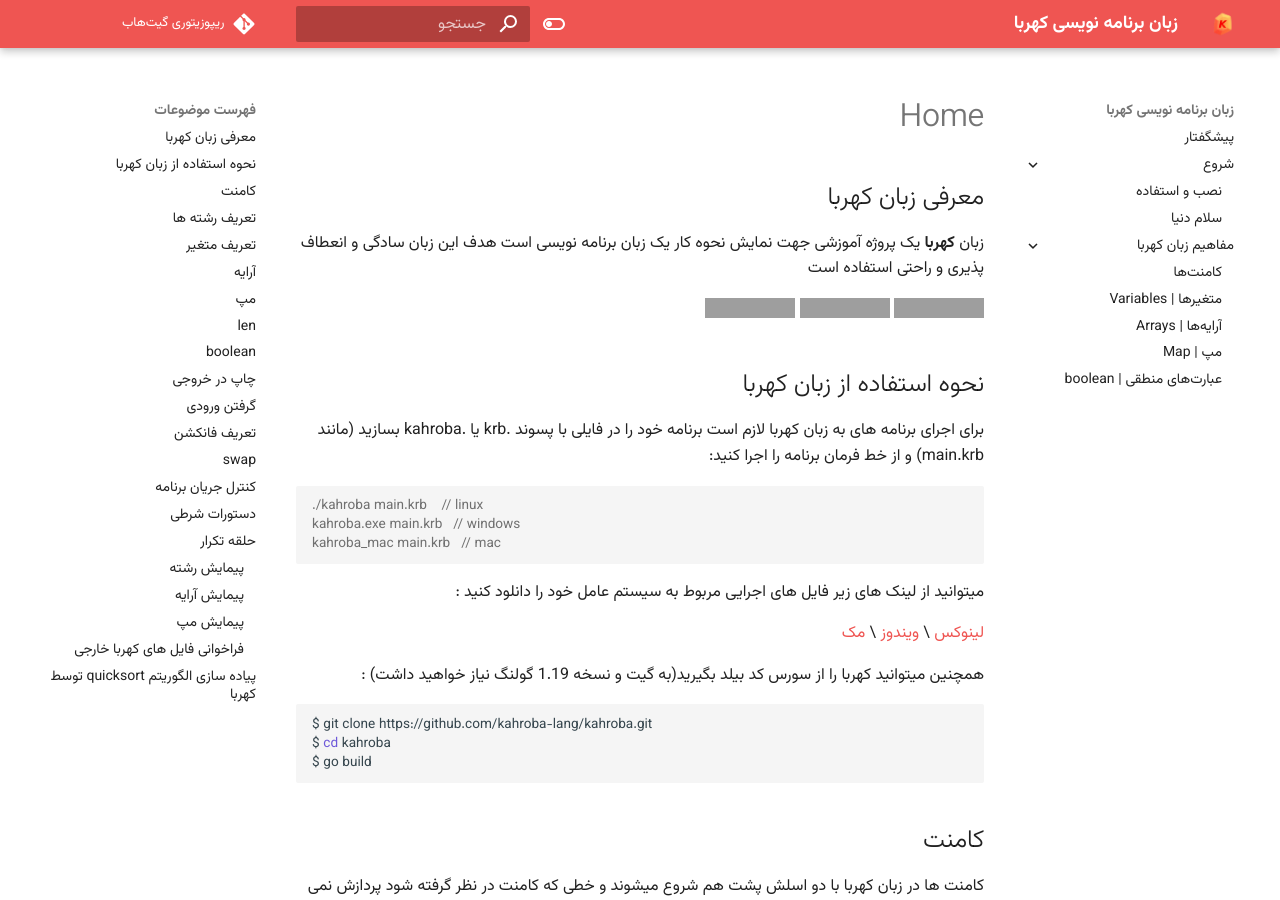
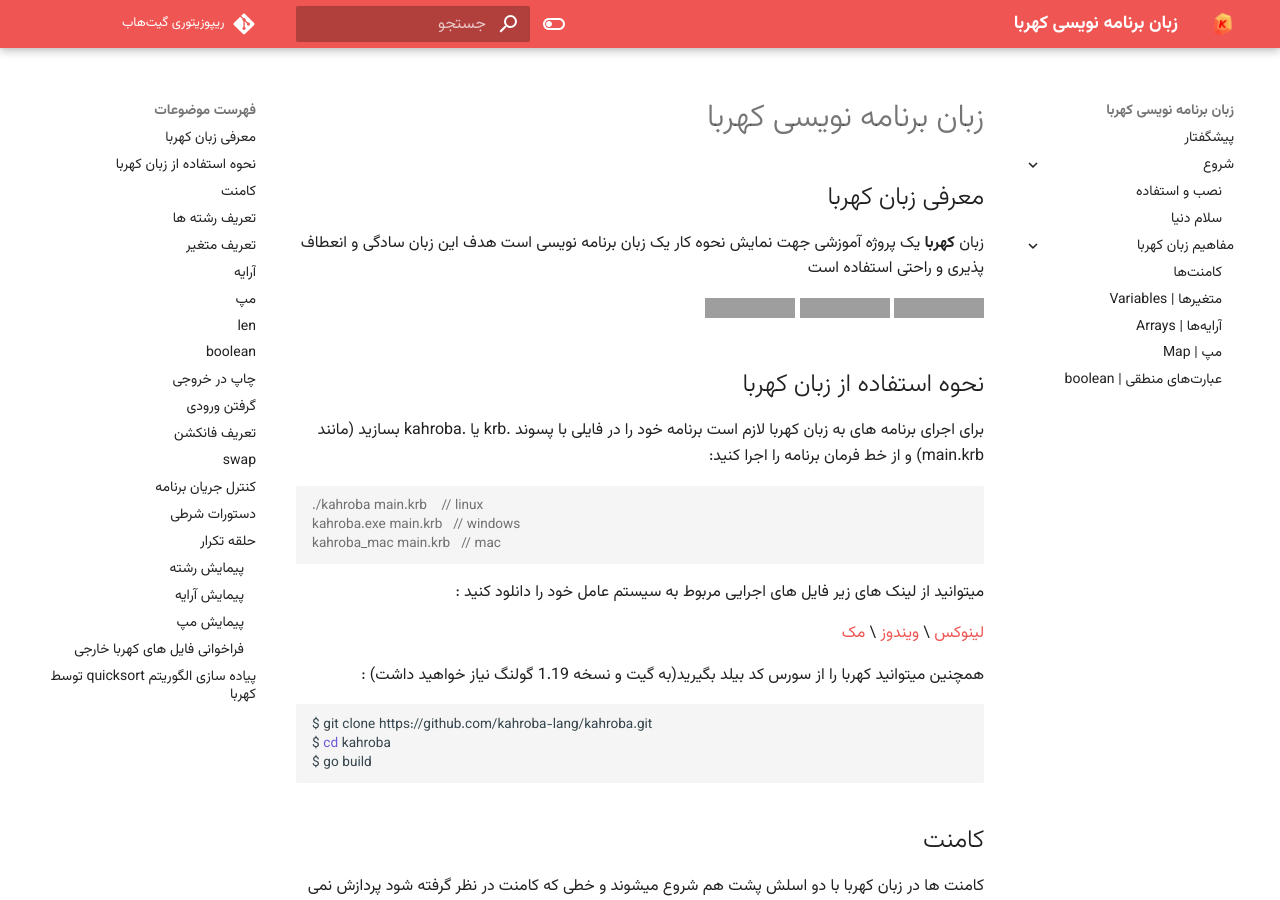
Before and after one commit to kahroba-lang/docs, an MkDocs documentation site: the page built from docs/index.md, in a window 1280 px wide and 900 px high. Built offline with MkDocs 1.6.1 and Material for MkDocs 9.7.7, drawn with Linux system fonts in a browser that asks for light colours; comment, search, counter and statistics services are not loaded; the version menu is left out; grey boxes are pictures that could not be loaded.

Commit message:
fix: index page  title problem

````diff
--- a/docs/index.md
+++ b/docs/index.md
@@ -1,4 +1,7 @@
+# زبان برنامه نویسی کهربا
+
 ## معرفی زبان کهربا
+
 زبان **کهربا** یک پروژه آموزشی جهت نمایش نحوه کار یک زبان برنامه نویسی است
 هدف این زبان سادگی و انعطاف پذیری و راحتی استفاده است
 
@@ -6,14 +9,16 @@
 [![Version](https://badgen.net/badge/Ver/0.1/orange?icon=github)](https://kahroba-lang.github.io/docs/0.1)
 [![status](https://badgen.net/badge/Status/Released/green?icon=now)](https://kahroba-lang.github.io/docs/0.1)
 
+## نحوه استفاده از زبان کهربا
 
-## نحوه استفاده از زبان کهربا
 برای اجرای برنامه های به زبان کهربا لازم است برنامه خود را در فایلی با پسوند .krb یا .kahroba بسازید (مانند main.krb) و از خط فرمان برنامه را اجرا کنید:
+
 ```console
 ./kahroba main.krb    // linux
 kahroba.exe main.krb   // windows
 kahroba_mac main.krb   // mac
 ```
+
 میتوانید از لینک های زیر فایل های اجرایی مربوط به سیستم عامل خود را دانلود کنید :
 
 [لینوکس](https://github.com/kahroba-lang/kahroba/releases/download/0.1/kahroba) \
@@ -21,7 +26,8 @@ kahroba_mac main.krb   // mac
 [مک](https://github.com/kahroba-lang/kahroba/releases/download/0.1/kahroba_mac)
 
 همچنین میتوانید کهربا را از سورس کد بیلد بگیرید(به گیت و نسخه 1.19 گولنگ نیاز خواهید داشت) :
-``` bash
+
+```bash
 $ git clone https://github.com/kahroba-lang/kahroba.git
 $ cd kahroba
 $ go build
@@ -34,18 +40,24 @@ $ go build
     // This is my first program in Kahroba programming language, Let's Rock!
 
 ## تعریف رشته ها
+
 رشته ها در زبان کهربا بین دو کوتیشن قرار میگیرند
+
 ```rust
 "Hello World!"
 ```
+
 دو رشته را توسط عملگر جمع میتوانید به هم متصل کنید
+
 ```rust
 "Hello " + "World!" // Hello World
 ```
+
 در زبان کهربا میتوانید رشته ها را با اعداد جمع کنید
 اگر عملوند سمت چپ رشته باشد نتیجه رشته خواهد شد
 اگر عملوند سمت چپ عدد باشد نتیجه عدد خواهد شد
 مثال:
+
 ```rust
 1 + "1" // 2
 "1" + 1 // 11
@@ -62,42 +74,55 @@ println(str2)
 ```
 
 خروجی:
+
 ```
 Hello
 World
 Hello	World
 ```
 
+## تعریف متغیر
 
-## تعریف متغیر
 متغیرها در زبان کهربا تایپ ندارند و نحوه تعریف کردن اونها به شکل زیر است
+
 ```rust
 name = "Kahroba"
 version = 0.1
 a = 1 + 2
 a = "text"
 ```
+
 ## آرایه
+
 آرایه ها در زبان کهربا بسیار انعطاف پذیرند و میتوانید در آرایه دیتا تایپ های مختلفی را ذخیره کنید.
+
 ```rust
 nums = [1,2,3,4]
 everything = [1,"kahroba",0.1]
 ```
+
 برای دسترسی به یک عنصر از آرایه به شکل زیر عمل میکنیم:
+
 ```rust
 nums[0] // 1
 everything[1] // "kahroba"
 ```
+
 ## مپ
+
 مثل آرایه ، مپ هم در زبان کهربا از انعطاف بالایی برخوردار است و میتوانید هر نوع داده ای را درون مپ قرار دهید.
+
 ```rust
 data = {"name":"Kahroba","version":0.1}
 println(data["name"])
 ```
+
 خروجی:
+
 ```
 Kahroba
 ```
+
 ## len
 
 به وسیله فانکشن len می‌توانیم طول رشته، آرایه و مپ را بدست بیاوریم.
@@ -113,7 +138,9 @@ println(len(c)) // 11
 ```
 
 ## boolean
+
 زبان کهربا از نوع boolean پشتیبانی میکند
+
 ```rust
 a = true
 b = false
@@ -124,36 +151,49 @@ a != b // true
 true or false // true
 true and false // false
 ```
+
 ## چاپ در خروجی
+
 به وسیله دستور print یا println میتوان عملیات چاپ در خروجی را انجام داد
 دستورات چاپ میتوانند چندین ورودی داشته باشند:
+
 ```rust
 println("سلام دنیا!")
 print("زبان ")
 print("کهربا ")
 println("version:",0.1)
 ```
+
 خروجی:
+
 ```
 سلام دنیا!
 زبان کهربا version 0.1
 ```
+
 ## گرفتن ورودی
+
 به وسیله دستور input میتوان یک رشته را از کاربر به عنوان ورودی دریافت کرد:
+
 ```rust
 name = input("What is your name:")
 print("Hello, ",name)
 ```
+
 ## تعریف فانکشن
+
 فانکشن ها در زبان کهربا به وسیله کلمه کلیدی fn تعریف میشوند.
 فانکشن های میتوانند مقداری باز گردانند یا باز نگردانند.
 بصورت پیش فرض آخرین دستور یک فانکشن برگردانده میشود و استفاده از کلمه return اختیاری است
+
 ```rust
 fn sum(a,b) {
     a+b
 }
 ```
+
 توابع میتوانند بصورت بازگشتی فراخوانی شوند. پیاده سازی مثال کلاسیک فاکتوریل:
+
 ```rust
 fn f(n) {
     if n <= 1 { 1 }
@@ -162,6 +202,7 @@ fn f(n) {
 
 println(f(5)) // 120
 ```
+
 ورودی فانکشن میتواند از هر نوعی باشد حتی یک فانکشن دیگر:
 
     fn getName() {
@@ -177,7 +218,9 @@ println(f(5)) // 120
     Hello Kahroba
 
 ## swap
+
 توسط این فانکشن میتوانید مقدار دو متغیر را باهم عوض کنید
+
 ```rust
 a = 5
 b = 10
@@ -185,20 +228,28 @@ println(a,b)
 swap(a,b)
 println(a,b)
 ```
+
 خروجی
+
 ```bash
 5 10
 10 5
 ```
+
 ## کنترل جریان برنامه
+
 ## دستورات شرطی
+
 به وسیله دستور if میتوان از دستورات شرطی استفاده کرد
+
 ```rust
 if a + b > c {
     print("OK")
 }
 ```
+
 همچین میتوان از دستور else برای زمان عدم صحت شرط استفاده کرد
+
 ```rust
 if a + b > c {
     print("OK")
@@ -206,13 +257,17 @@ if a + b > c {
     print("Not OK")
 }
 ```
+
 ## حلقه تکرار
+
 برای استفاده از حلقه در زبان کهربا از دستور for به شکل زیر استفاده میشود
+
 ```rust
 for i in 1..5 {
     println(i)
 }
 ```
+
 خروجی:
 
     1
@@ -222,11 +277,13 @@ for i in 1..5 {
     5
 
 میتوانید تعداد گام های حلقه را به این شکل مشخص کنید:
+
 ```rust
 for i in 1..5:2 {
     println(i)
 }
 ```
+
 خروجی:
 
     1
@@ -234,17 +291,23 @@ for i in 1..5:2 {
     5
 
 به وسیله حلقه for میتوانید به روی رشته ها، آرایه ها و مپ ها پیمایش انجام دهید
+
 ### پیمایش رشته
+
 ```rust
 for s in "Hello World" {
     print(s," ")
 }
 ```
+
 خروجی
+
 ```bash
 H e l l o  W o r l d
 ```
+
 ### پیمایش آرایه
+
 ```rust
 arr = ["Kahroba","version",0.1]
 for v in arr {
@@ -257,6 +320,7 @@ for i,v in arr {
 ```
 
 خروجی
+
 ```bash
 Kahroba version 0.1
 
@@ -264,7 +328,9 @@ Kahroba version 0.1
 1:version
 2:0.1
 ```
+
 ### پیمایش مپ
+
 ```rust
 data = {"name":"Kahroba","version":0.1}
 for v in data {
@@ -275,7 +341,9 @@ for k,v in data {
     println(k,":",v)
 }
 ```
+
 خروجی
+
 ```bash
 Kahroba
 0.1
@@ -285,6 +353,7 @@ version : 0.1
 ```
 
 ### فراخوانی فایل های کهربا خارجی
+
 با استفاده از زبان کهربا همچنین می توانید از سایر فایل های .krb که به زبان کهربا نوشته شده است استفاده کنید.
 
 ```rust
@@ -293,8 +362,8 @@ import("helper.krb")
 
 تمامی فانکشن ها و متغیرهای تعریف شده در فایل helper.krb در اسکوپ جاری برنامه قابل دسترس خواند بود.
 
+## پیاده سازی الگوریتم quicksort توسط کهربا
 
-## پیاده سازی الگوریتم quicksort توسط کهربا
 ```rust
 fn qsort(arr) {
     sort(arr,0,len(arr)-1)
@@ -327,10 +396,12 @@ println(a)
 qsort(a)
 println(a)
 ```
+
 خروجی
 
 ```bash
 [5 1 2 4 3 9 8 7 6 0]
 [0 1 2 3 4 5 6 7 8 9]
 ```
+
 > [مثال های بیشتر](/examples/)
````
